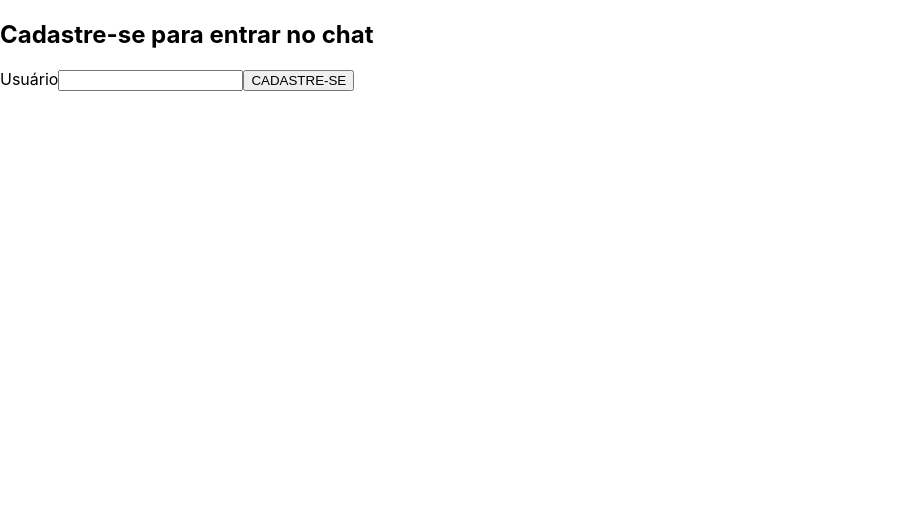
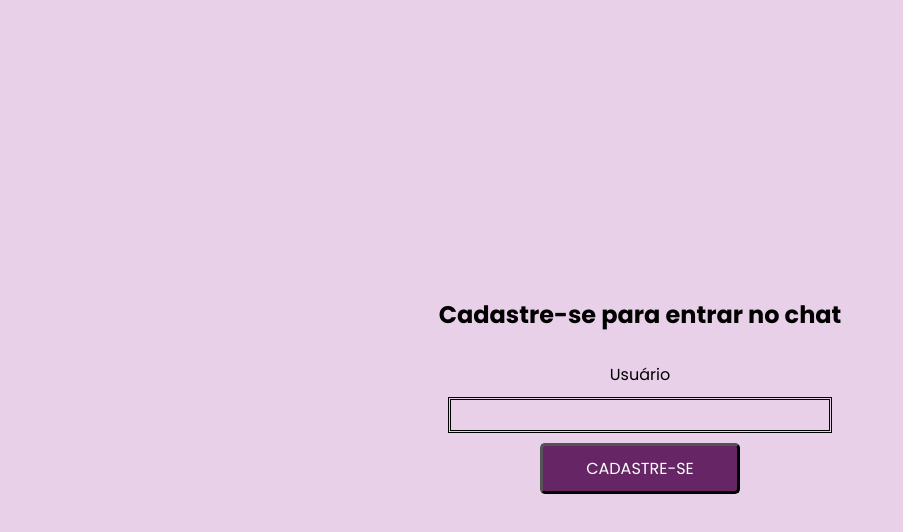
Before and after one commit to giclayne/chat-app, a React (Create React App) app in the folder client/: page / in a window 1280 px wide. Shown: the top 532 px of the page, without its empty margins (0-903 px from the left). Built offline with nearby package versions, Linux system fonts and the light colour scheme; no server answers.

Commit message:
css da pagina inicial

```diff
--- a/client/src/index.css
+++ b/client/src/index.css
@@ -1,13 +1,44 @@
-body {
+@import url('https://fonts.googleapis.com/css2?family=Poppins:wght@100;200;300;400;500;600;700;800;900&display=swap');
+
+* {
+  box-sizing: border-box;
   margin: 0;
-  font-family: -apple-system, BlinkMacSystemFont, 'Segoe UI', 'Roboto', 'Oxygen',
-    'Ubuntu', 'Cantarell', 'Fira Sans', 'Droid Sans', 'Helvetica Neue',
-    sans-serif;
-  -webkit-font-smoothing: antialiased;
-  -moz-osx-font-smoothing: grayscale;
+  padding: 0;
+  font-family: 'Poppins', sans-serif;
+  background-color: #e9d0e9;
 }
 
-code {
-  font-family: source-code-pro, Menlo, Monaco, Consolas, 'Courier New',
-    monospace;
+.home__container {
+  width: 100%;
+  height: 100vh;
+  display: flex;
+  flex-direction: column;
+  justify-content: center;
+  align-items: center;
 }
+
+.home__container>* {
+  margin-bottom: 10px;
+}
+
+.home__header {
+  margin-bottom: 30px;
+}
+
+.username__input {
+  padding: 5px;
+  width: 30%;
+  border: double;
+}
+
+.home__cta {
+  width: 200px;
+  padding: 10px;
+  font-size: 16px;
+  cursor: pointer;
+  background-color: #662666;
+  color: #ffffff;
+  outline: none;
+  border: outset, black;
+  border-radius: 5px;
+}
```
